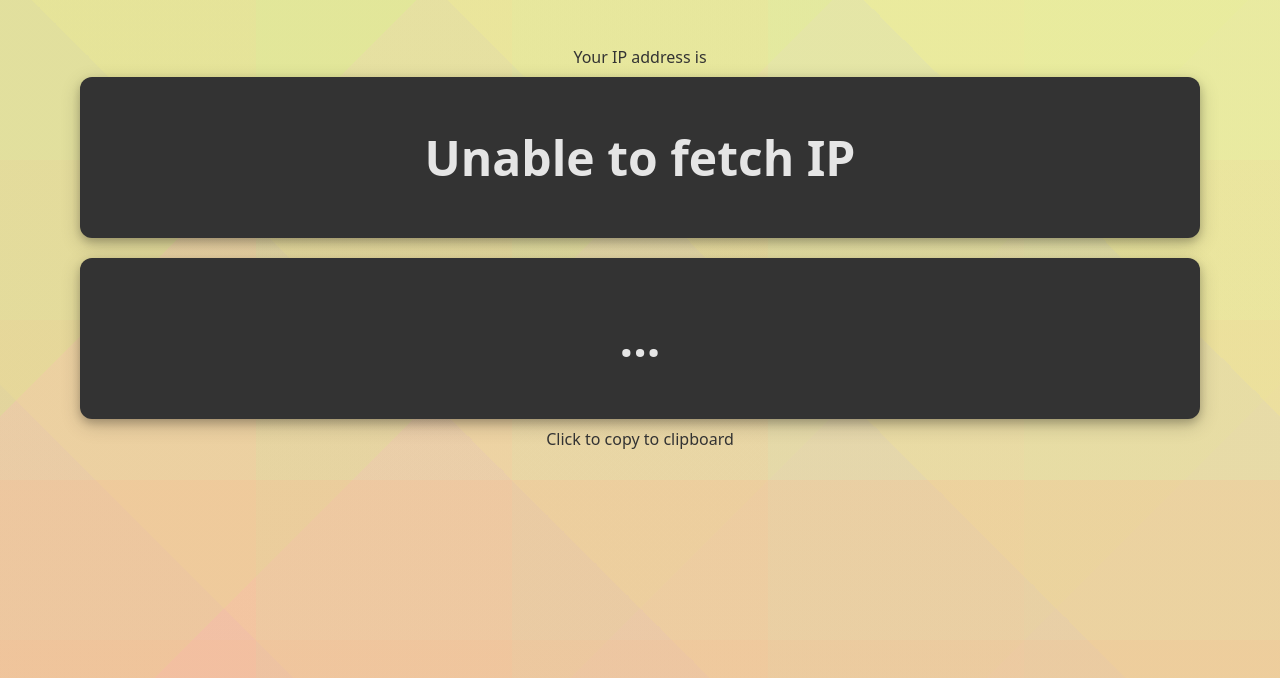
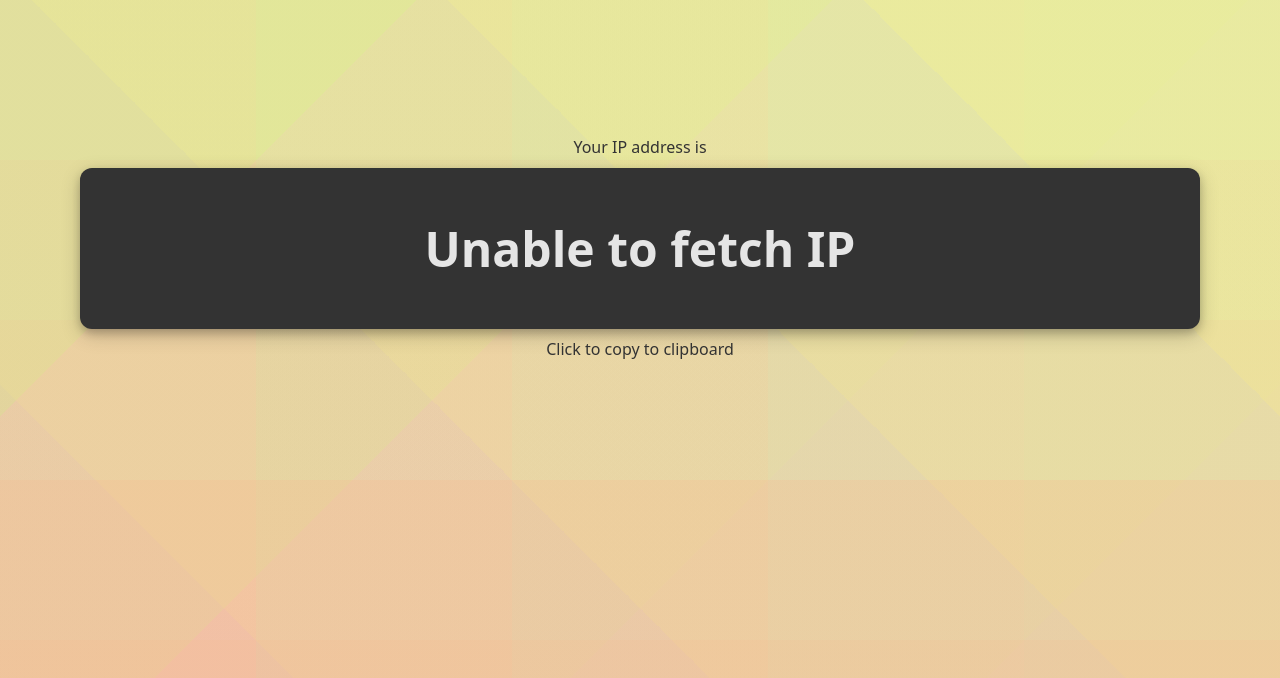
Before and after one commit to TacoV/ipaddress, a plain HTML site: page index.html in a window 1280 px wide. Drawn offline with Linux system fonts and the light colour scheme; no server answers.

Commit message:
Update index.html

```diff
--- a/index.html
+++ b/index.html
@@ -9,8 +9,7 @@
 <body>
 
   <p>Your IP address is</p>
-  <h1 id="ip">Loading...</h1>
-  <h1 onclick="navigator.clipboard.writeText(ip)">...</h1>
+  <h1 onclick="navigator.clipboard.writeText(ip)" id="ip">...</h1>
   <p>Click to copy to clipboard</p>
 
   <script>
```
